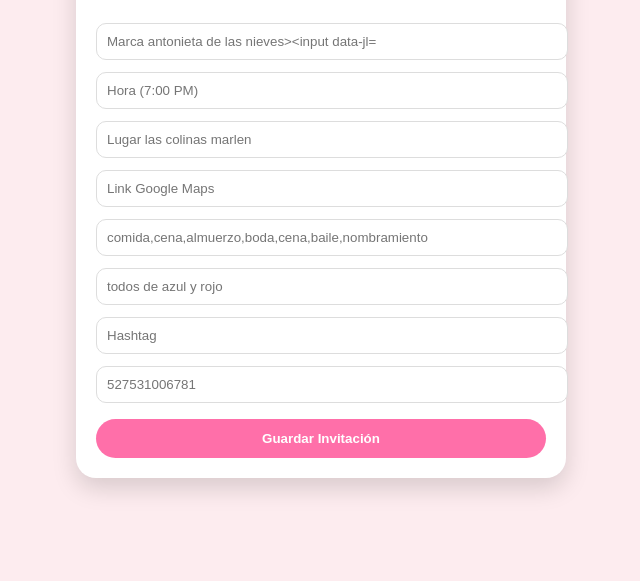
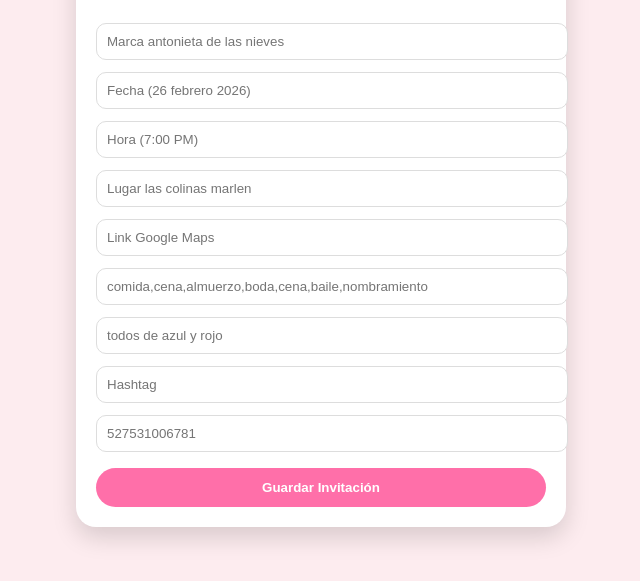
Before and after one commit to invitacionesauramx-ctrl/panelinvitacion, a plain HTML site: page admin.html in a window 1280 px wide. Both pictures are taken after a click on the button "Guardar Invitación". Shown: the part 99-680 px from the top of the page, without its empty margins (319-959 px from the left). Drawn offline with Linux system fonts and the light colour scheme.

Commit message:
admin.html

```diff
--- a/admin.html
+++ b/admin.html
@@ -40,7 +40,7 @@ h2{text-align:center;color:#ff4f9a}
 <div class="panel">
 <h2>Panel Admin Invitación</h2>
 
-<input id="nombre" placeholder="Marca antonieta de las nieves>
+<input id="nombre" placeholder="Marca antonieta de las nieves">
 <input id="fecha" placeholder="Fecha (26 febrero 2026)">
 <input id="hora" placeholder="Hora (7:00 PM)">
 <input id="lugar" placeholder="Lugar las colinas marlen">
@@ -56,18 +56,18 @@ h2{text-align:center;color:#ff4f9a}
 <script>
 function guardar(){
   const datos={
-    nombre:nombre.value,
-    fecha:fecha.value,
-    hora:hora.value,
-    lugar:lugar.value,
-    maps:maps.value,
-    itinerario:itinerario.value,
-    dress:dress.value,
-    hashtag:hashtag.value,
-    whats:whats.value
+    nombre: document.getElementById("nombre").value,
+    fecha: document.getElementById("fecha").value,
+    hora: document.getElementById("hora").value,
+    lugar: document.getElementById("lugar").value,
+    maps: document.getElementById("maps").value,
+    itinerario: document.getElementById("itinerario").value,
+    dress: document.getElementById("dress").value,
+    hashtag: document.getElementById("hashtag").value,
+    whats: document.getElementById("whats").value
   }
   localStorage.setItem("datosInv",JSON.stringify(datos));
-  alert("Datos guardados. Abre index.html");
+  alert("Datos guardados. Abre index.html en el mismo navegador");
 }
 </script>
 
```
